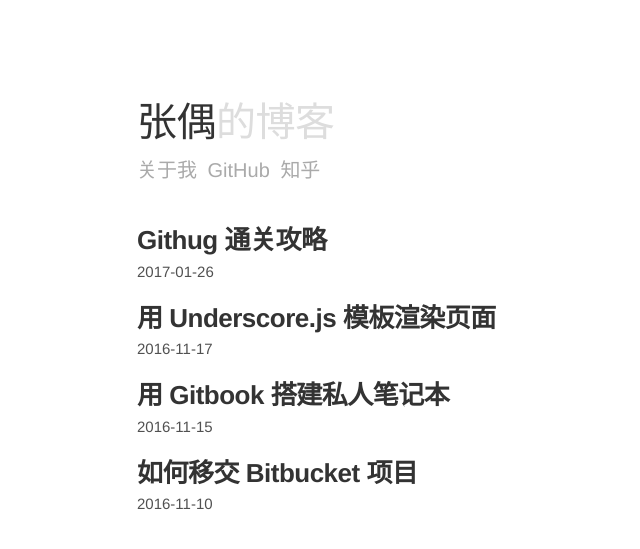
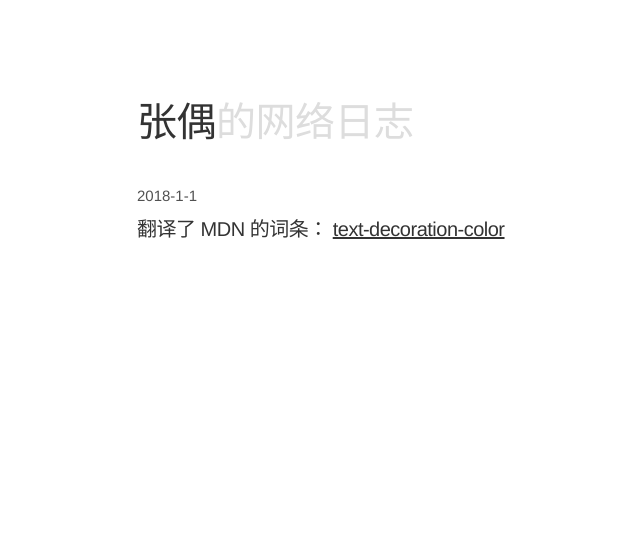
Before and after one commit to comehope/comehope.github.io, a Jekyll site: the page built from index.html, in a window 1280 px wide. Shown: the top 549 px of the page, without its empty margins (143-783 px from the left). Built offline with Jekyll 4.4.1, drawn with Linux system fonts in a browser that asks for light colours.

Commit message:
由博客改为网络日志

```diff
--- a/_config.yml
+++ b/_config.yml
@@ -3,7 +3,7 @@
 # # # # # # # #
 
 # Basic
-name:               "张偶的博客"
+name:               "张偶的网络日志"
 description:        ""
 
 # URL
--- a/index.html
+++ b/index.html
@@ -3,16 +3,26 @@
 ---
 <header class="masthead">
   <h1 class="masthead-title">
-    <a href="{{ site.baseurl }}/">张偶<span>的博客</span></a>
+    张偶<span>的网络日志</span>
   </h1>
   <nav class="masthead-nav">
-    {% for nav in site.nav %}
+    <!-- {% for nav in site.nav %}
     <a href="{{ nav.href }}">{{ nav.name }}</a>
-    {% endfor %}
+    {% endfor %} -->
   </nav>
 </header>
 <div class="content list">
-{% if site.posts.size == 0 %}
+  <div class="list-item">
+    <div class="list-post-date">
+      <time>2018-1-1</time>
+    </div>
+    <h3 class="list-post-title">
+      翻译了 MDN 的词条：
+      <a href="https://developer.mozilla.org/zh-CN/docs/Web/CSS/text-decoration-color" target="_blank">text-decoration-color</a>
+    </h3>
+  </div>
+
+<!-- {% if site.posts.size == 0 %}
   <h2>No post found</h2>
 {% else %}
 {% for post in site.posts %}
@@ -25,5 +35,5 @@
     </div>
   </div>
 {% endfor %}
-{% endif %}
+{% endif %} -->
 </div>
--- a/style.scss
+++ b/style.scss
@@ -33,11 +33,11 @@
 
 a {
   color: #268bd2;
-  text-decoration: none;
+  text-decoration: underline;
 
   &:hover,
   &:focus {
-    text-decoration: underline;
+    text-decoration: none;
   }
 }
 
@@ -59,7 +59,8 @@
 }
 
 h3 {
-  font-size: 1.3rem;
+  font-size: 1rem;
+  font-weight: normal;
 }
 
 h4, h5, h6 {
@@ -356,18 +357,23 @@
 
     a {
       color: #333;
+      text-decoration: underline;
 
       &:hover,
       &:focus {
-        text-decoration: underline;
+        text-decoration: none;
       }
     }
   }
   &-post-date {
-    margin-bottom: 1rem;
+    margin-bottom: 0.5rem;
     font-size: .75rem;
     text-transform: uppercase;
   }
+}
+
+.list-item {
+  margin-bottom: 2em;
 }
 
 .projects-list {
```
